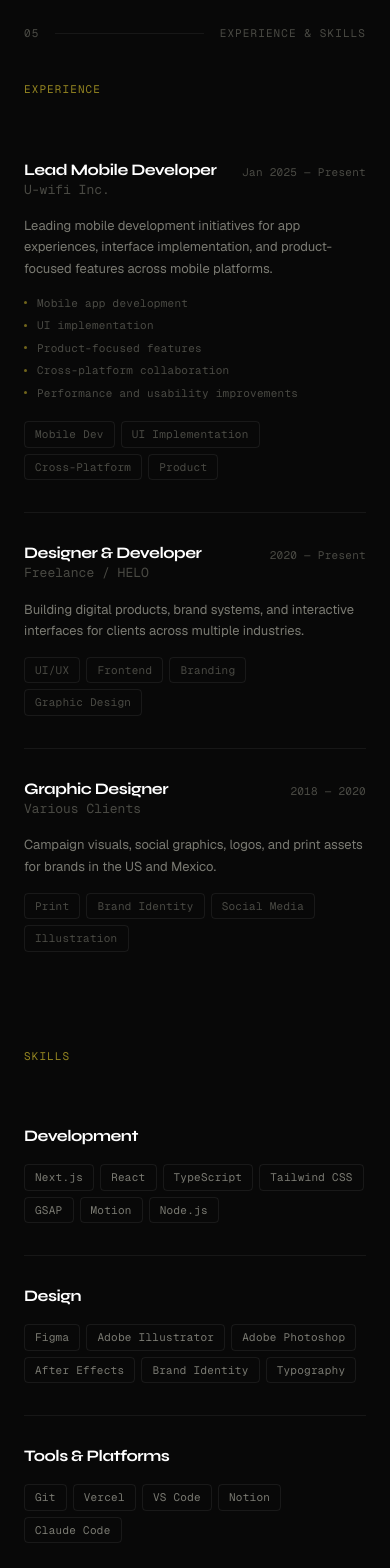
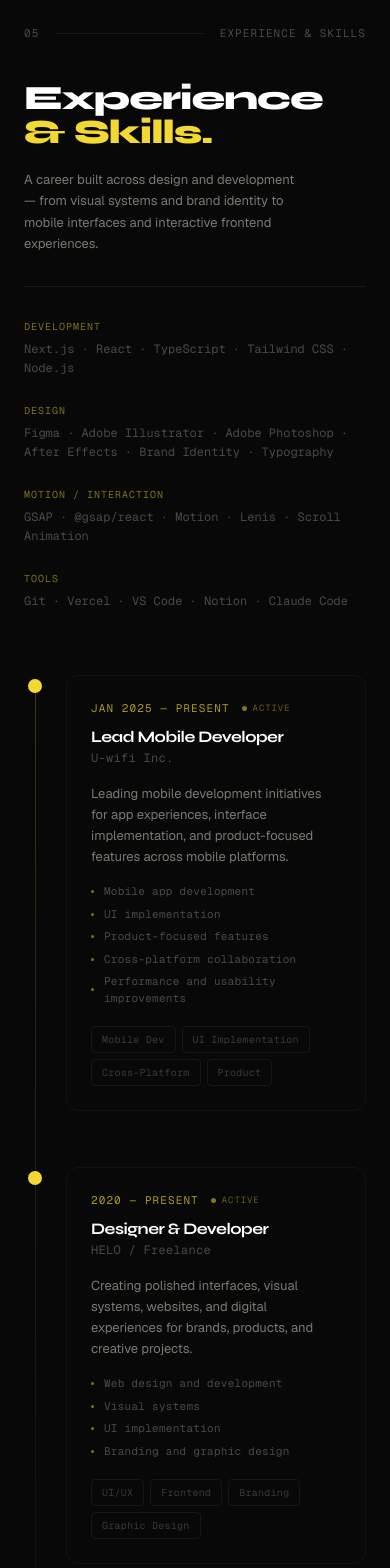
Before and after one commit to hectorslop1/imhelo, a Next.js app: page / in a window 390 px wide. Shown: the part 4880-6448 px from the top of the page. Built offline with nearby package versions, Linux system fonts and the light colour scheme.

Commit message:
feat: enhance Experience and Skills sections with animations and improved layout

```diff
--- a/src/components/sections/Experience.tsx
+++ b/src/components/sections/Experience.tsx
@@ -1,7 +1,214 @@
-import { experiences } from '@/data/experience'
+'use client'
+
+import { motion, useReducedMotion } from 'motion/react'
+import { experiences, type Experience } from '@/data/experience'
 import { skills } from '@/data/skills'
+import { cn } from '@/lib/utils'
+
+const EASE = [0.16, 1, 0.3, 1] as const
+
+// ─── Left panel: display heading + intro + skills ─────────────────────────────
+
+function SkillsPanel({ reduced }: { reduced: boolean }) {
+  return (
+    <motion.div
+      className="lg:sticky lg:top-28 lg:self-start"
+      initial={reduced ? {} : { opacity: 0, y: 20 }}
+      whileInView={{ opacity: 1, y: 0 }}
+      viewport={{ once: true, margin: '-60px' }}
+      transition={{ duration: 0.85, ease: EASE }}
+    >
+      {/* Display heading */}
+      <h2
+        className="font-extrabold leading-[0.92] tracking-[-0.04em] text-white mb-5"
+        style={{
+          fontFamily: 'var(--font-syne)',
+          fontSize: 'clamp(34px, 3.8vw, 54px)',
+        }}
+      >
+        Experience
+        <br />
+        <span className="text-[#f2d832]">&amp; Skills.</span>
+      </h2>
+
+      <p className="text-[13px] text-[#7a7a72] leading-relaxed mb-8 max-w-[280px]">
+        A career built across design and development — from visual systems and brand identity to mobile interfaces and interactive frontend experiences.
+      </p>
+
+      {/* Divider */}
+      <div className="h-px bg-white/[0.06] mb-8" />
+
+      {/* Skills — each group: label + dot-joined items */}
+      <div className="space-y-6">
+        {skills.map((group, i) => (
+          <motion.div
+            key={group.label}
+            initial={reduced ? {} : { opacity: 0, y: 6 }}
+            whileInView={{ opacity: 1, y: 0 }}
+            viewport={{ once: true, margin: '-40px' }}
+            transition={{ duration: 0.5, ease: EASE, delay: 0.1 + i * 0.07 }}
+          >
+            <p className="text-[10px] font-mono text-[#f2d832]/50 tracking-widest uppercase mb-1.5">
+              {group.label}
+            </p>
+            <p className="text-[12px] font-mono text-[#4a4a44] leading-relaxed">
+              {group.items.join(' · ')}
+            </p>
+          </motion.div>
+        ))}
+      </div>
+    </motion.div>
+  )
+}
+
+// ─── Single timeline entry ────────────────────────────────────────────────────
+
+type EntryProps = {
+  exp: Experience
+  index: number
+  isLast: boolean
+  reduced: boolean
+}
+
+function TimelineEntry({ exp, index, isLast, reduced }: EntryProps) {
+  const isCurrent = exp.period.includes('Present')
+
+  return (
+    <motion.div
+      className="group/entry relative flex gap-5"
+      style={{ paddingBottom: isLast ? 0 : '3.5rem' }}
+      /* Scroll reveal — slides in from the right */
+      initial={reduced ? {} : { opacity: 0, x: 24 }}
+      whileInView={{ opacity: 1, x: 0 }}
+      viewport={{ once: true, margin: '-60px' }}
+      transition={{ duration: 0.65, ease: EASE, delay: index * 0.1 }}
+      /* Hover — entire row lifts */
+      whileHover={reduced ? undefined : { y: -3, transition: { duration: 0.35, ease: EASE } }}
+    >
+      {/* ── Timeline node ── */}
+      <div
+        className="shrink-0 flex justify-center mt-[4px]"
+        style={{ width: 22 }}
+      >
+        <div
+          className={cn(
+            'rounded-full border-2 transition-all duration-300',
+            isCurrent
+              ? [
+                  'w-[14px] h-[14px]',
+                  'bg-[#f2d832] border-[#f2d832]/40',
+                  'group-hover/entry:shadow-[0_0_18px_rgba(242,216,50,0.65)]',
+                ].join(' ')
+              : [
+                  'w-3 h-3',
+                  'bg-[#111111] border-white/[0.16]',
+                  'group-hover/entry:border-white/[0.35]',
+                  'group-hover/entry:scale-110',
+                ].join(' ')
+          )}
+        />
+      </div>
+
+      {/* ── Content card ── */}
+      <div
+        className={cn(
+          'flex-1 rounded-xl border p-6 transition-all duration-350',
+          'border-white/[0.04] group-hover/entry:border-white/[0.1]',
+          'bg-transparent group-hover/entry:bg-white/[0.015]',
+        )}
+      >
+        {/* Period + active badge */}
+        <div className="flex items-center gap-3 mb-3">
+          <p
+            className={cn(
+              'text-[11px] font-mono tracking-widest uppercase',
+              isCurrent ? 'text-[#f2d832]/70' : 'text-[#3a3a34]',
+            )}
+          >
+            {exp.period}
+          </p>
+          {isCurrent && (
+            <span className="inline-flex items-center gap-1.5">
+              <motion.span
+                className="w-[5px] h-[5px] rounded-full bg-[#f2d832] shrink-0"
+                animate={reduced ? {} : { opacity: [0.4, 1, 0.4] }}
+                transition={{ duration: 2.4, repeat: Infinity, ease: 'easeInOut' }}
+              />
+              <span className="text-[9px] font-mono text-[#f2d832]/40 tracking-widest uppercase">Active</span>
+            </span>
+          )}
+        </div>
+
+        {/* Role */}
+        <h3
+          className="font-bold text-white tracking-[-0.02em] leading-tight mb-1"
+          style={{
+            fontFamily: 'var(--font-syne)',
+            fontSize: 'clamp(16px, 1.5vw, 20px)',
+          }}
+        >
+          {exp.role}
+        </h3>
+
+        {/* Company */}
+        <p className="text-[12px] text-[#4a4a44] font-mono mb-4 tracking-wide">
+          {exp.company}
+        </p>
+
+        {/* Description */}
+        <p className="text-[13px] text-[#7a7a72] leading-relaxed mb-4">
+          {exp.description}
+        </p>
+
+        {/* Highlights */}
+        {exp.highlights && exp.highlights.length > 0 && (
+          <ul className="space-y-1.5 mb-5">
+            {exp.highlights.map((h) => (
+              <li key={h} className="flex items-center gap-2.5">
+                <span
+                  className="shrink-0 rounded-full"
+                  style={{
+                    width: 3,
+                    height: 3,
+                    background: isCurrent
+                      ? 'rgba(242,216,50,0.5)'
+                      : 'rgba(255,255,255,0.14)',
+                  }}
+                />
+                <span className="text-[11px] font-mono text-[#4a4a44] tracking-wide">
+                  {h}
+                </span>
+              </li>
+            ))}
+          </ul>
+        )}
+
+        {/* Tags */}
+        <div className="flex flex-wrap gap-1.5">
+          {exp.tags.map((tag) => (
+            <span
+              key={tag}
+              className={cn(
+                'text-[10px] px-2.5 py-[5px] border font-mono tracking-wide rounded',
+                'border-white/[0.06] text-[#3a3a34]',
+                'transition-colors duration-300',
+                'group-hover/entry:border-white/[0.12] group-hover/entry:text-[#6a6a62]',
+              )}
+            >
+              {tag}
+            </span>
+          ))}
+        </div>
+      </div>
+    </motion.div>
+  )
+}
+
+// ─── Section ──────────────────────────────────────────────────────────────────
 
 export default function Experience() {
+  const reduced = useReducedMotion() ?? false
+
   return (
     <section className="border-t border-white/[0.06]">
       <div className="max-w-[1400px] mx-auto px-6 lg:px-16">
@@ -13,101 +220,46 @@ export default function Experience() {
           <span className="text-[11px] font-mono text-[#4a4a44] tracking-widest uppercase">Experience &amp; Skills</span>
         </div>
 
-        <div className="grid grid-cols-1 lg:grid-cols-2 gap-16 lg:gap-24 pb-28">
+        {/* Two-column grid */}
+        <div className="grid grid-cols-1 lg:grid-cols-[340px_1fr] gap-16 lg:gap-20 pb-28 items-start">
 
-          {/* Experience column */}
-          <div>
-            <p className="text-[11px] font-mono text-[#f2d832]/60 tracking-widest uppercase mb-8">
-              Experience
-            </p>
-            <div>
-              {experiences.map((exp, i) => (
-                <div
-                  key={exp.company}
-                  className={`py-8 ${i < experiences.length - 1 ? 'border-b border-white/[0.06]' : ''}`}
-                >
-                  <div className="flex items-start justify-between gap-6 mb-3">
-                    <div>
-                      <h3
-                        className="font-bold text-white tracking-[-0.02em] mb-0.5"
-                        style={{ fontFamily: 'var(--font-syne)', fontSize: '16px' }}
-                      >
-                        {exp.role}
-                      </h3>
-                      <p className="text-[13px] text-[#4a4a44] font-mono">{exp.company}</p>
-                    </div>
-                    <span className="text-[11px] text-[#4a4a44] font-mono shrink-0 tracking-wide pt-0.5">
-                      {exp.period}
-                    </span>
-                  </div>
-                  <p className="text-[13px] text-[#7a7a72] leading-relaxed mt-4 mb-4">
-                    {exp.description}
-                  </p>
+          {/* Left: intro + skills (sticky on desktop) */}
+          <SkillsPanel reduced={reduced} />
 
-                  {/* Highlights — only rendered when present on an entry */}
-                  {exp.highlights && exp.highlights.length > 0 && (
-                    <ul className="mb-5 space-y-1.5">
-                      {exp.highlights.map((h) => (
-                        <li key={h} className="flex items-center gap-2.5">
-                          <span
-                            className="w-[3px] h-[3px] rounded-full shrink-0"
-                            style={{ background: 'rgba(242,216,50,0.45)' }}
-                          />
-                          <span className="text-[11px] font-mono text-[#4a4a44] tracking-wide">
-                            {h}
-                          </span>
-                        </li>
-                      ))}
-                    </ul>
-                  )}
+          {/* Right: vertical timeline */}
+          <div className="relative">
 
-                  <div className="flex flex-wrap gap-1.5">
-                    {exp.tags.map((tag) => (
-                      <span
-                        key={tag}
-                        className="text-[11px] px-2.5 py-1 border border-white/[0.07] text-[#4a4a44] font-mono tracking-wide rounded"
-                      >
-                        {tag}
-                      </span>
-                    ))}
-                  </div>
-                </div>
-              ))}
-            </div>
-          </div>
+            {/* Vertical line — draws down on scroll */}
+            <motion.div
+              className="absolute w-px pointer-events-none"
+              style={{
+                left: 11,
+                top: 6,
+                bottom: 6,
+                background:
+                  'linear-gradient(to bottom, rgba(242,216,50,0.22) 0%, rgba(255,255,255,0.07) 45%, rgba(255,255,255,0.02) 80%, transparent 100%)',
+                transformOrigin: 'top',
+              }}
+              initial={reduced ? {} : { scaleY: 0 }}
+              whileInView={{ scaleY: 1 }}
+              viewport={{ once: true, margin: '-40px' }}
+              transition={{ duration: 1.5, ease: EASE }}
+            />
 
-          {/* Skills column */}
-          <div>
-            <p className="text-[11px] font-mono text-[#f2d832]/60 tracking-widest uppercase mb-8">
-              Skills
-            </p>
-            <div>
-              {skills.map((group, i) => (
-                <div
-                  key={group.label}
-                  className={`py-8 ${i < skills.length - 1 ? 'border-b border-white/[0.06]' : ''}`}
-                >
-                  <h3
-                    className="font-bold text-white tracking-[-0.02em] mb-5"
-                    style={{ fontFamily: 'var(--font-syne)', fontSize: '16px' }}
-                  >
-                    {group.label}
-                  </h3>
-                  <div className="flex flex-wrap gap-1.5">
-                    {group.items.map((item) => (
-                      <span
-                        key={item}
-                        className="text-[11px] px-2.5 py-1 border border-white/[0.07] text-[#7a7a72] font-mono tracking-wide rounded hover:text-white hover:border-white/[0.18] transition-colors duration-300 cursor-default"
-                      >
-                        {item}
-                      </span>
-                    ))}
-                  </div>
-                </div>
-              ))}
-            </div>
+            {/* Entries */}
+            {experiences.map((exp, i) => (
+              <TimelineEntry
+                key={exp.company}
+                exp={exp}
+                index={i}
+                isLast={i === experiences.length - 1}
+                reduced={reduced}
+              />
+            ))}
+
           </div>
         </div>
+
       </div>
     </section>
   )
--- a/src/data/experience.ts
+++ b/src/data/experience.ts
@@ -3,12 +3,14 @@ export type Experience = {
   role: string
   period: string
   description: string
-  highlights?: string[]   // optional bullet points — existing entries omit this field
+  highlights?: string[]
   tags: string[]
 }
 
+// ── Most recent first ──────────────────────────────────────────────────────────
+// To add a new role: insert a new object at the top of this array.
+// Set highlights to undefined or omit the field if not needed.
 export const experiences: Experience[] = [
-  // ── Most recent first ─────────────────────────────────────────────────────
   {
     company: 'U-wifi Inc.',
     role: 'Lead Mobile Developer',
@@ -25,11 +27,17 @@ export const experiences: Experience[] = [
     tags: ['Mobile Dev', 'UI Implementation', 'Cross-Platform', 'Product'],
   },
   {
-    company: 'Freelance / HELO',
+    company: 'HELO / Freelance',
     role: 'Designer & Developer',
     period: '2020 — Present',
     description:
-      'Building digital products, brand systems, and interactive interfaces for clients across multiple industries.',
+      'Creating polished interfaces, visual systems, websites, and digital experiences for brands, products, and creative projects.',
+    highlights: [
+      'Web design and development',
+      'Visual systems',
+      'UI implementation',
+      'Branding and graphic design',
+    ],
     tags: ['UI/UX', 'Frontend', 'Branding', 'Graphic Design'],
   },
   {
@@ -37,7 +45,13 @@ export const experiences: Experience[] = [
     role: 'Graphic Designer',
     period: '2018 — 2020',
     description:
-      'Campaign visuals, social graphics, logos, and print assets for brands in the US and Mexico.',
+      'Created visual assets, campaign graphics, logos, and brand materials for digital and print use.',
+    highlights: [
+      'Graphic design',
+      'Social media visuals',
+      'Brand assets',
+      'Digital campaigns',
+    ],
     tags: ['Print', 'Brand Identity', 'Social Media', 'Illustration'],
   },
 ]
--- a/src/data/skills.ts
+++ b/src/data/skills.ts
@@ -3,18 +3,12 @@ export type SkillGroup = {
   items: string[]
 }
 
+// ── To add skills: append to an existing group's items array,
+//    or add a new SkillGroup object. Order here = display order.
 export const skills: SkillGroup[] = [
   {
     label: 'Development',
-    items: [
-      'Next.js',
-      'React',
-      'TypeScript',
-      'Tailwind CSS',
-      'GSAP',
-      'Motion',
-      'Node.js',
-    ],
+    items: ['Next.js', 'React', 'TypeScript', 'Tailwind CSS', 'Node.js'],
   },
   {
     label: 'Design',
@@ -28,7 +22,11 @@ export const skills: SkillGroup[] = [
     ],
   },
   {
-    label: 'Tools & Platforms',
+    label: 'Motion / Interaction',
+    items: ['GSAP', '@gsap/react', 'Motion', 'Lenis', 'Scroll Animation'],
+  },
+  {
+    label: 'Tools',
     items: ['Git', 'Vercel', 'VS Code', 'Notion', 'Claude Code'],
   },
 ]
```
